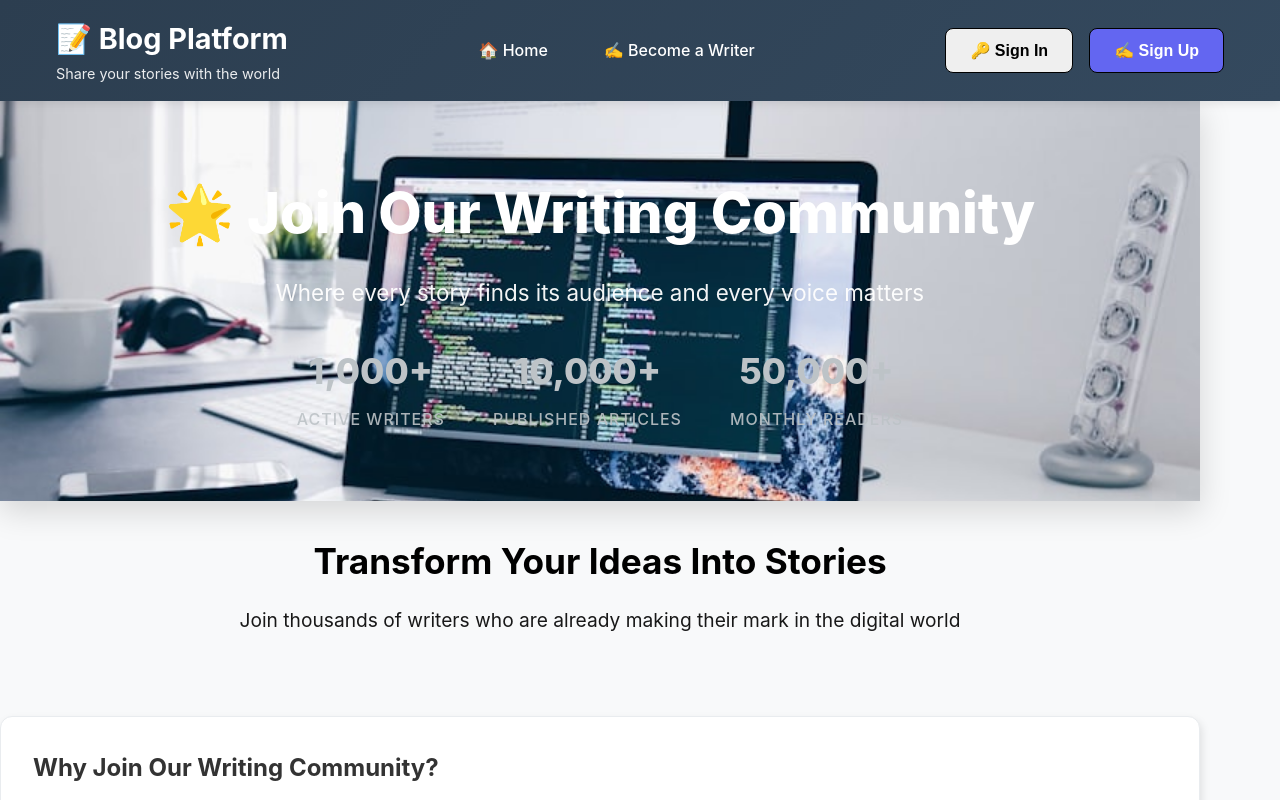
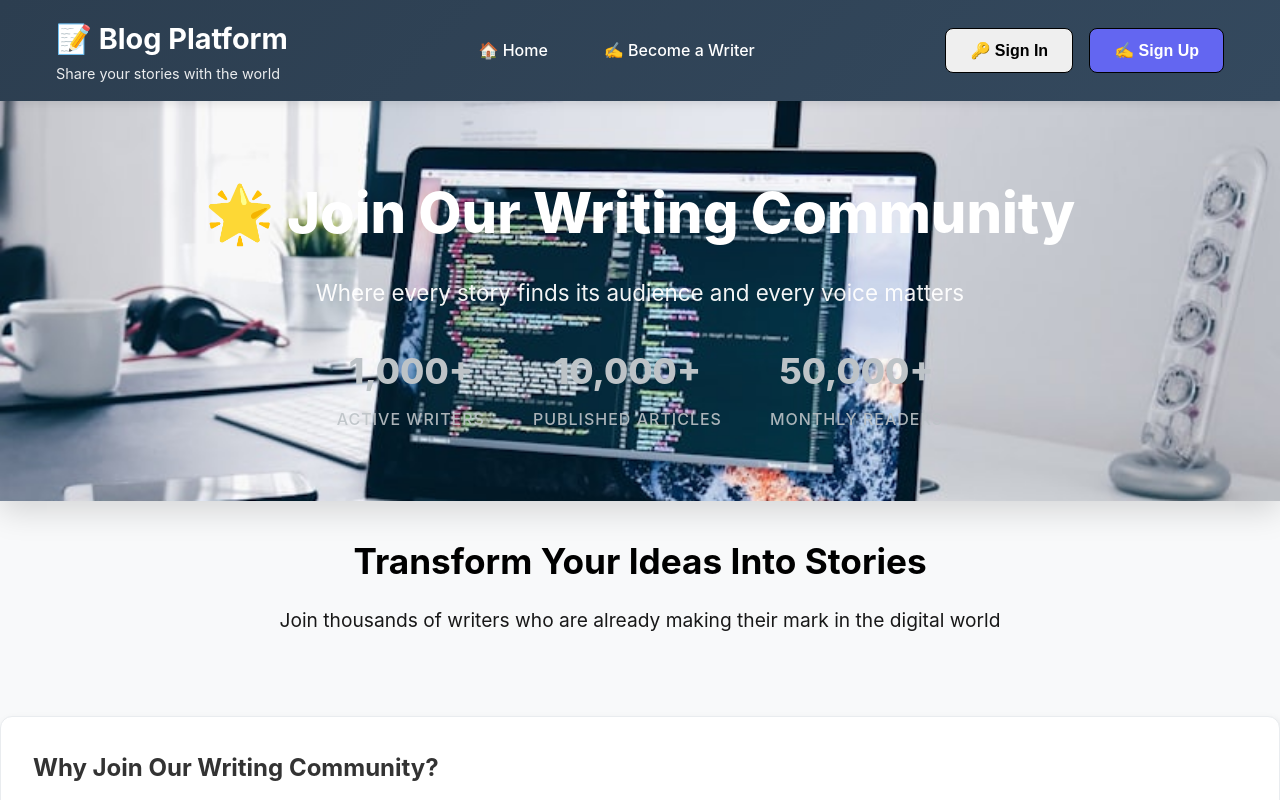
Before and after one commit to Seid-Sualeh/my-blog-frontend, a React (Vite) app in the folder client/: page /become-a-writer in a window 1280 px wide. Shown: the top 800 px of the page. Built offline with nearby package versions, Linux system fonts and the light colour scheme; no server answers; the HTML template or start-up script is replaced by a standard one.

Commit message:
fix : add maximum width to 1400px

```diff
--- a/client/src/pages/become-writer/become-writer.css
+++ b/client/src/pages/become-writer/become-writer.css
@@ -1,5 +1,5 @@
 .become-writer-container {
-  max-width: 1200px;
+  max-width: 1400px;
 
 }
 
@@ -14,6 +14,7 @@
   position: relative;
   height: 400px;
   overflow: hidden;
+
 }
 
 .banner-image img {
--- a/client/src/utils/configs/api-config.js
+++ b/client/src/utils/configs/api-config.js
@@ -4,8 +4,8 @@ export const API_CONFIG = {
 
 
 
-  BASE_URL: 'https://seid-blog-website.onrender.com/api',
-// BASE_URL: 'http://localhost:5000/api',
+  // BASE_URL: 'https://seid-blog-website.onrender.com/api',
+BASE_URL: 'http://localhost:5000/api',
 
   ENDPOINTS: {
     BLOGS: "/blog",
```
